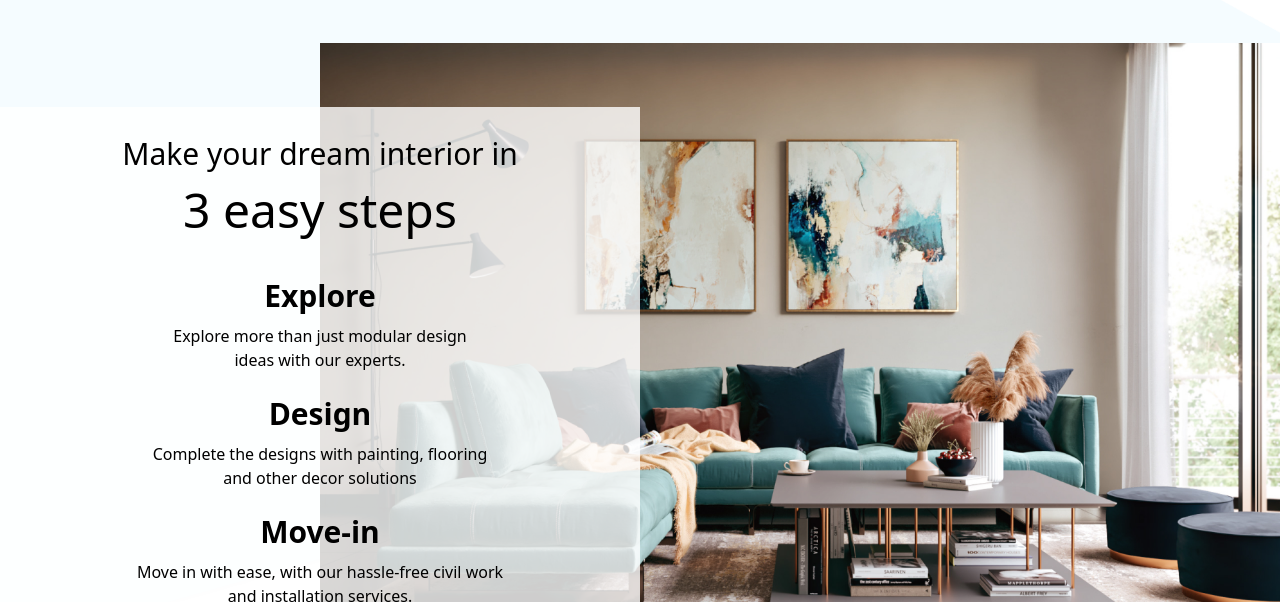
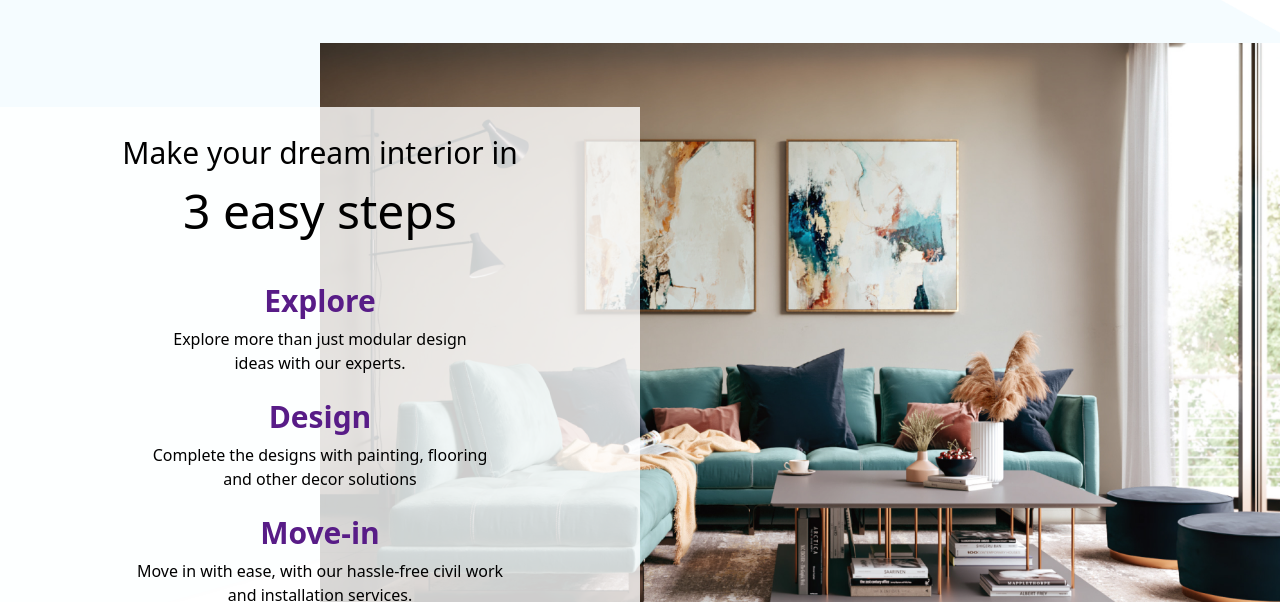
Before and after one commit to Mudusar204/land-interior, a React (Create React App) app: page /header in a window 1280 px wide. Shown: the part 1280-1882 px from the top of the page. Built offline with nearby package versions, Linux system fonts and the light colour scheme.

Commit message:
1st commit after code review

```diff
--- a/src/components/header/Header.jsx
+++ b/src/components/header/Header.jsx
@@ -60,25 +60,25 @@ const Header = (props) => {
                 <div className='flex justify-end'>
                     <img src={headerImage2} alt="headier image"  height={'auto'}  className='md:w-[75%] '/>
                 </div>
-                <div className='flex flex-col justify-around  text-center items-center   bg-white bg-opacity-80 w-1/2 h-4/5 max-md:h-[100%] max-md:top-0 absolute top-[10%] left-0 '>
-                    <div>
+                <div className='flex flex-col justify-around max-md:text-left  text-center items-center max-md:items-start max-md:pl-10   bg-white bg-opacity-80 w-1/2 max-sm:w-[100%] h-4/5 max-md:h-[100%] max-md:top-0 absolute top-[10%] left-0 '>
+                    <div className='max-md:text-left'>
 
-                        <h1 className='text-3xl max-lg:text-2xl max-lg:my-2 max-sm:text-xl  leading-10 mt-4 mb-4'>Make your dream interior in</h1>
-                        <h1 className='text-5xl max-lg:text-3xl max-lg:my-2 max-sm:text-2xl leading-10 mb-6'>3 easy steps</h1>
+                        <h1 className='text-3xl max-lg:text-2xl max-lg:my-2 max-sm:text-[1rem]  max-sm:my-0 mt-4 mb-4'>Make your dream interior in</h1>
+                        <h1 className='text-5xl max-lg:text-3xl max-lg:my-2 max-sm:text-xl max-sm:my-0  mb-6'>3 easy steps</h1>
                     </div>
                     <div>
 
-                        <h1 className='text-3xl max-lg:text-2xl max-sm:text-xl max-lg:mb-0 leading-10 mb-2 font-semibold '>Explore</h1>
-                        <h1>Explore more than just modular design <br />
+                        <h1 className='text-3xl max-lg:text-2xl max-sm:text-xl max-lg:mb-0 max-sm:my-0  mb-2 font-semibold text-purple-900 '>Explore</h1>
+                        <h1 className=''>Explore more than just modular design <br />
                             ideas with our experts.</h1>
                     </div>  <div>
 
-                        <h1 className='text-3xl max-lg:text-2xl max-sm:text-xl leading-10 max-lg:mb-0 mb-2 font-semibold '>Design</h1>
+                        <h1 className='text-3xl max-lg:text-2xl max-sm:text-xl  max-lg:mb-0 mb-2 max-sm:my-0 font-semibold text-purple-900 '>Design</h1>
                         <h1>Complete the designs with painting, flooring <br />
                             and other decor solutions</h1>
                     </div>
                     <div>
-                        <h1 className='text-3xl max-lg:text-2xl max-sm:text-xl leading-10 max-lg:mb-0 mb-2 font-semibold '>Move-in</h1>
+                        <h1 className='text-3xl max-lg:text-2xl max-sm:text-xl  max-lg:mb-0 mb-2 max-sm:my-0 font-semibold text-purple-900 '>Move-in</h1>
                         <h1>Move in with ease, with our hassle-free civil work <br />
                             and installation services.</h1>
 
```
